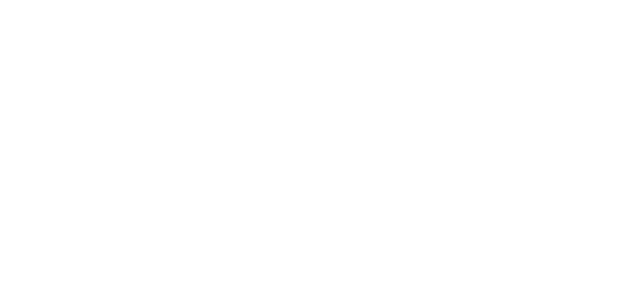
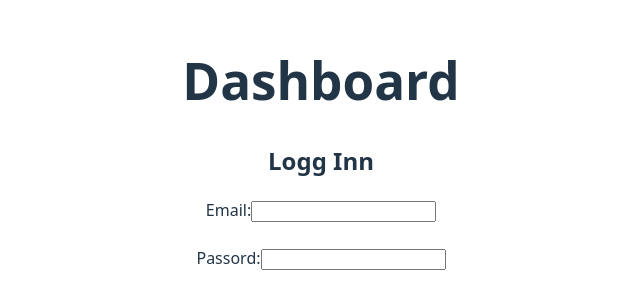
Before and after one commit to sakariym/UIN_2025_Eksamen_Gruppe_32, a React (Vite) app in the folder Billetlyst/: page /Dashboard in a window 1280 px wide. Before the commit this address had no page. Shown: the part 256-558 px from the top of the page, without its empty margins (319-959 px from the left). Built offline with nearby package versions, Linux system fonts and the light colour scheme.

Commit message:
Created a nav and dashboard component

```diff
--- a/Billetlyst/src/App.jsx
+++ b/Billetlyst/src/App.jsx
@@ -2,6 +2,8 @@
 import {Route, Routes} from 'react-router-dom';
 import Home from './components/Home'
 import EventPage from './components/EventPage'
+import Dashboard from './components/Dashboard'
+
 
 function App() {
 
@@ -10,6 +12,7 @@
     <Routes>
     <Route path="/" element={<Home />}></Route>
     <Route path="/EventPage" element={<EventPage />} />
+    <Route path="/Dashboard" element={<Dashboard />} />
     </Routes>
 
   </>
--- a/Billetlyst/src/components/Dashboard.jsx
+++ b/Billetlyst/src/components/Dashboard.jsx
@@ -0,0 +1,24 @@
+
+function Dashboard (){
+    return (
+       <div>
+ <h1>Dashboard</h1>
+ <h2>Logg Inn</h2>
+ <form>
+    Email:
+    <label>
+        <input type="text" name="email" />
+    </label>
+    <br></br>
+    <br></br>
+    Passord:
+    <label>
+        <input type="text" name="passord" />
+    </label>
+ </form>
+ </div>
+
+    );
+ }
+
+ export default Dashboard;
```
Also changed, not shown: Billetlyst/src/components/Nav.jsx (added).
